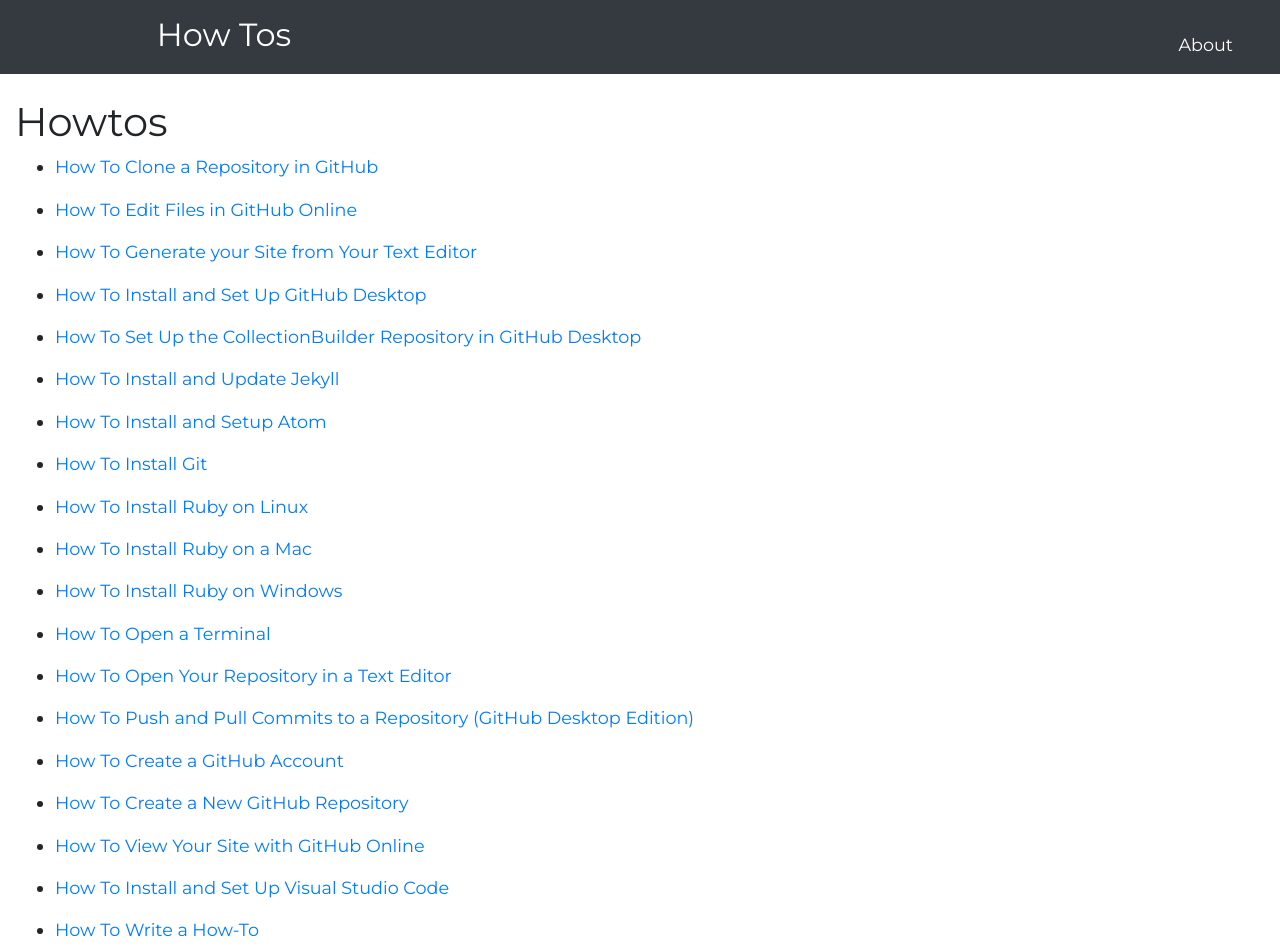
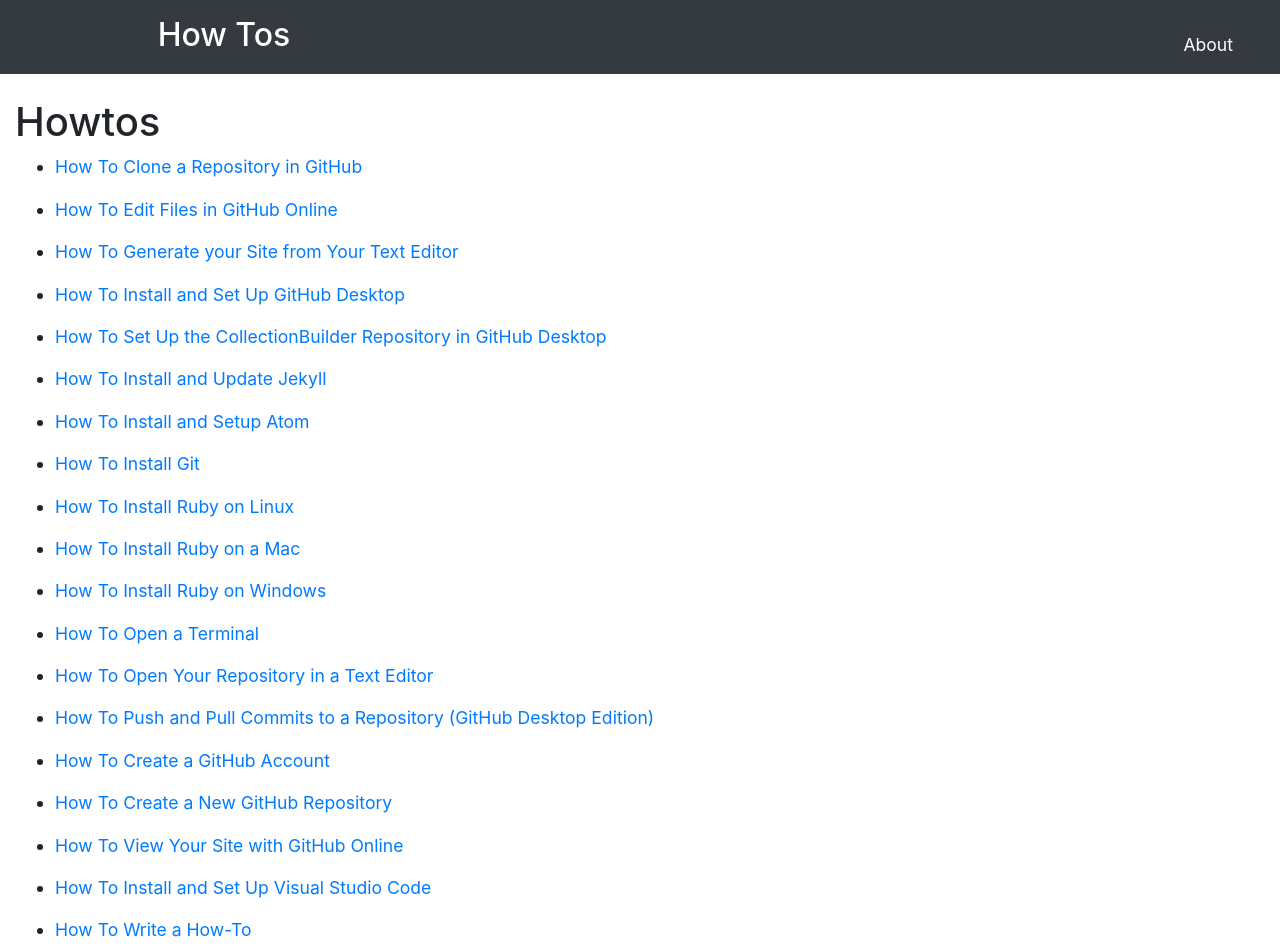
Before and after one commit to lib-static/howto, a Jekyll site: the page built from index.md, in a window 1280 px wide. Shown: the top 952 px of the page. Built offline with Jekyll 4.4.1, drawn with Linux system fonts in a browser that asks for light colours.

Commit message:
remove google font

```diff
--- a/_includes/head.html
+++ b/_includes/head.html
@@ -6,4 +6,3 @@
 {%- if site.fontawesome == true -%}<link rel="stylesheet" href="https://use.fontawesome.com/releases/v5.5.0/css/all.css" integrity="sha384-B4dIYHKNBt8Bc12p+WXckhzcICo0wtJAoU8YZTY5qE0Id1GSseTk6S+L3BlXeVIU" crossorigin="anonymous">{%- endif -%}
 
 <link rel="stylesheet" href="{{ '/assets/css/custom.css' | absolute_url }}" type="text/css">
-<link href="https://fonts.googleapis.com/css?family=Lobster|Montserrat|Montserrat:600&display=swap" rel="stylesheet">
--- a/_sass/_custom.scss
+++ b/_sass/_custom.scss
@@ -1,5 +1,5 @@
 body{
-    font-family: $font-family;
+    //font-family: $font-family;
     font-size: $font-size;}
 
 .text-dark{
--- a/assets/css/custom.scss
+++ b/assets/css/custom.scss
@@ -9,7 +9,7 @@ $text-color:       #111;
 $background-color: #fdfdfd;
 $brand-color:      #B06048;
 
-$font-family: 'Montserrat', sans-serif;
+//$font-family: 'Montserrat', sans-serif;
 $font-size: 1.1em;
 
 $grey-color:       #828282;
```
